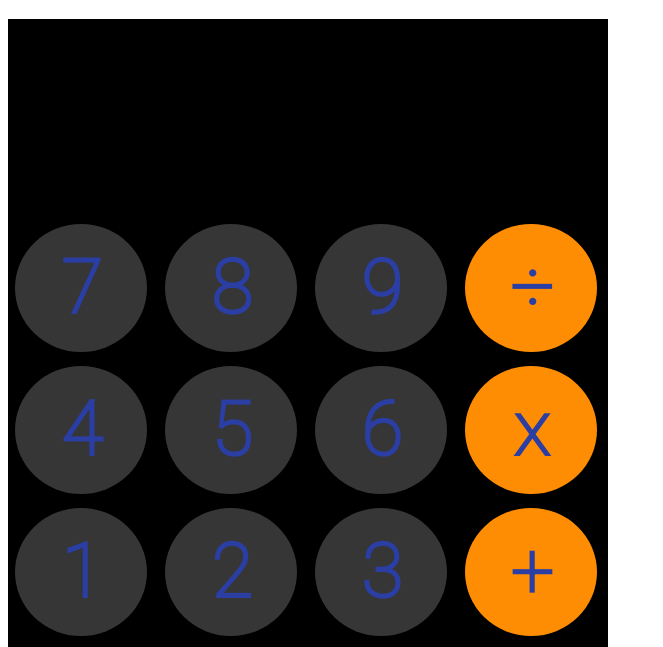
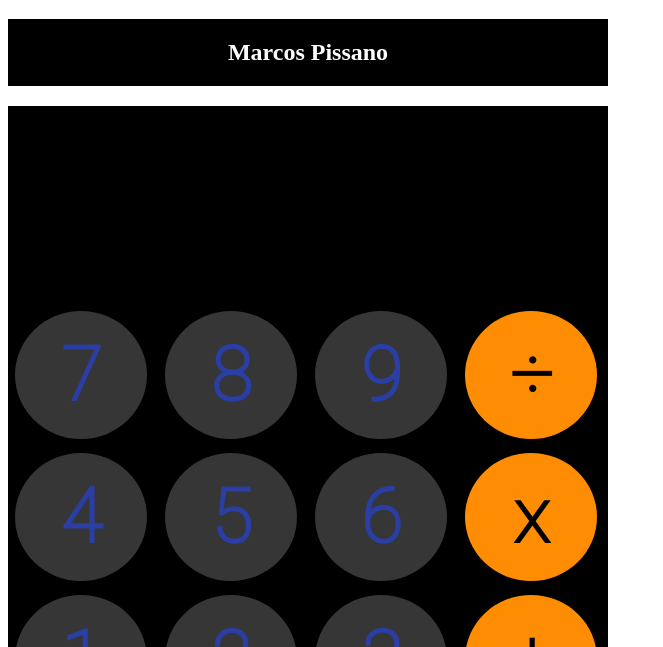
Before and after one commit to IvanHeyde/Calc-2, a plain HTML site: page index.html in a window 1280 px wide. Shown: the part 101-748 px from the top of the page, without its empty margins (0-663 px from the left). Drawn offline with Linux system fonts and the light colour scheme.

```diff
--- a/index.html
+++ b/index.html
@@ -10,6 +10,7 @@
     <body>
         <div id="appbg">
             <h1 class="nombre">CALCULADORA DE NERO</h1>
+            <h2 class="nombre">Marcos Pissano</h2>
             <form name="calculator">
                 <input type="textfield" name="ans" value="" autocomplete="off" readonly >
 
--- a/styles.css
+++ b/styles.css
@@ -49,7 +49,7 @@
 
 #appbg .naranja {
     background-color: rgb(255, 141, 3);
-    color: rgb(42, 62, 164) !important;
+    color: rgb(0, 0, 0) !important;
 }
 
 #appbg .gris {
```
